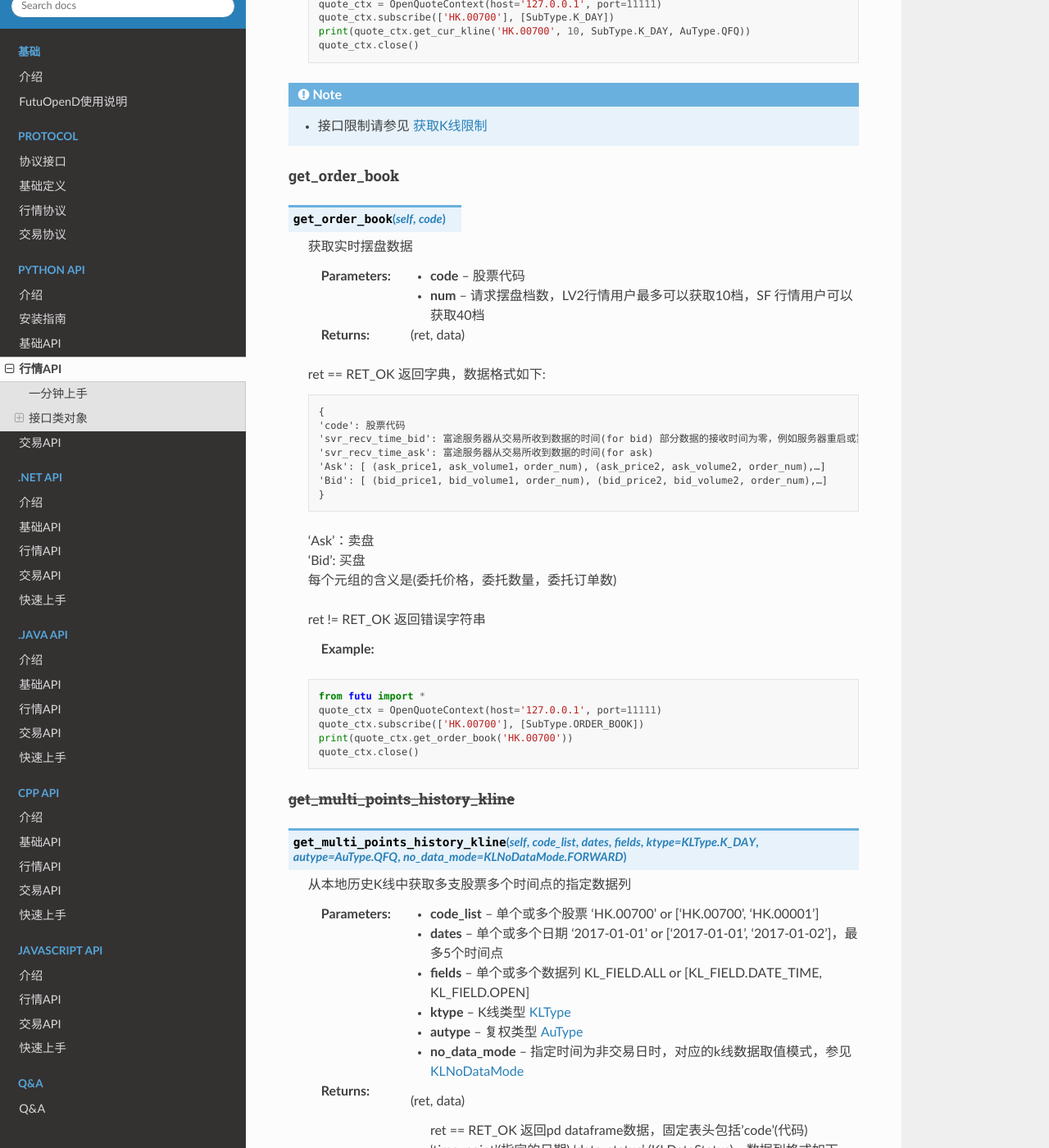
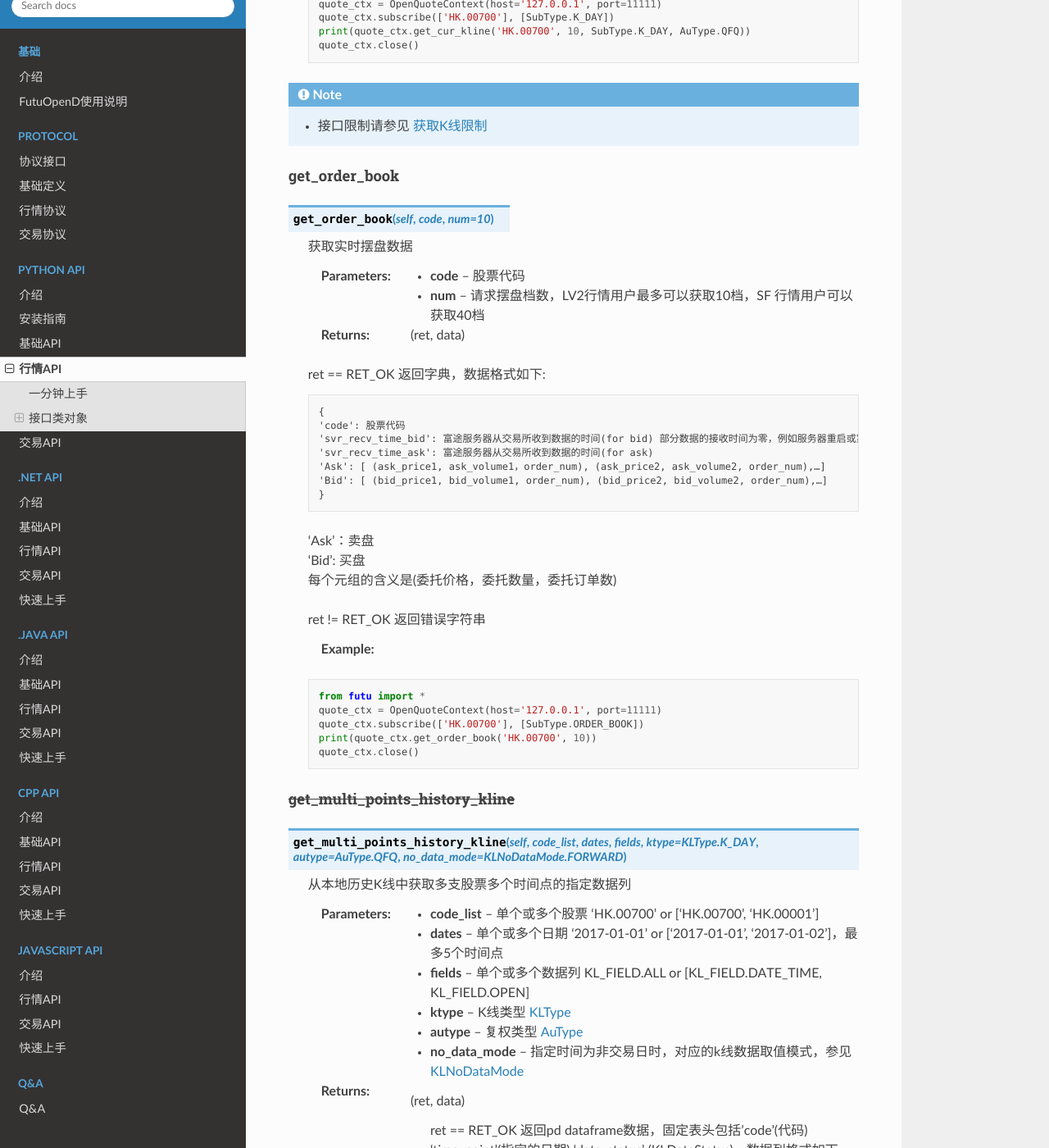
Before and after one commit to FutunnOpen/futu-api-doc, a Sphinx documentation site: the page built from doc_maker/source/api/Quote_API.rst, in a window 1280 px wide and 1400 px high, scrolled down 25976 px. Shown: the whole window at 82% size. Built offline with Sphinx 7.4.7 and the Read the Docs theme 2.0.0, drawn with Linux system fonts in a browser that asks for light colours.

Commit message:
补充说明

```diff
--- a/doc_maker/source/api/Quote_API.rst
+++ b/doc_maker/source/api/Quote_API.rst
@@ -1199,7 +1199,7 @@ get_cur_kline
 get_order_book
 ~~~~~~~~~~~~~~~~~~~~~~~~~~~~~~~~~~~~
 
-..  py:function:: get_order_book(self, code)
+..  py:function:: get_order_book(self, code, num = 10)
 
  获取实时摆盘数据
 
@@ -1231,7 +1231,7 @@ get_order_book
     from futu import *
     quote_ctx = OpenQuoteContext(host='127.0.0.1', port=11111)
     quote_ctx.subscribe(['HK.00700'], [SubType.ORDER_BOOK])
-    print(quote_ctx.get_order_book('HK.00700'))
+    print(quote_ctx.get_order_book('HK.00700', 10))
     quote_ctx.close()
 
 
```
